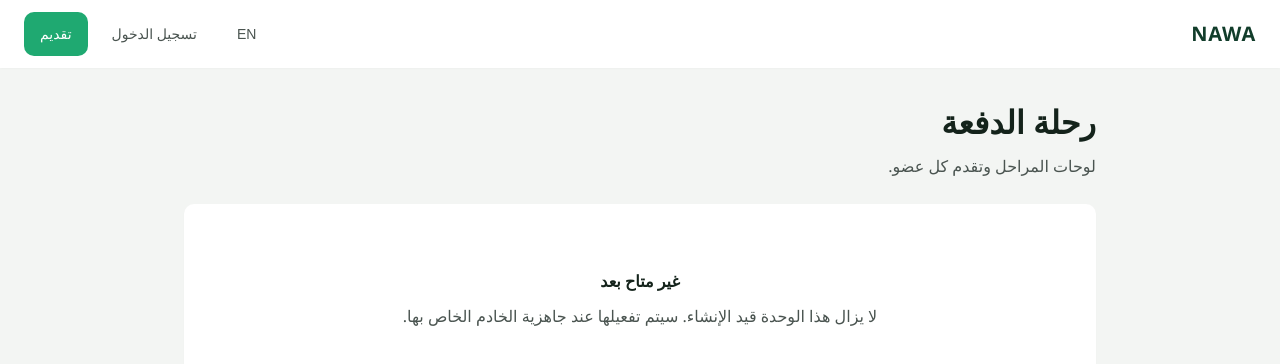
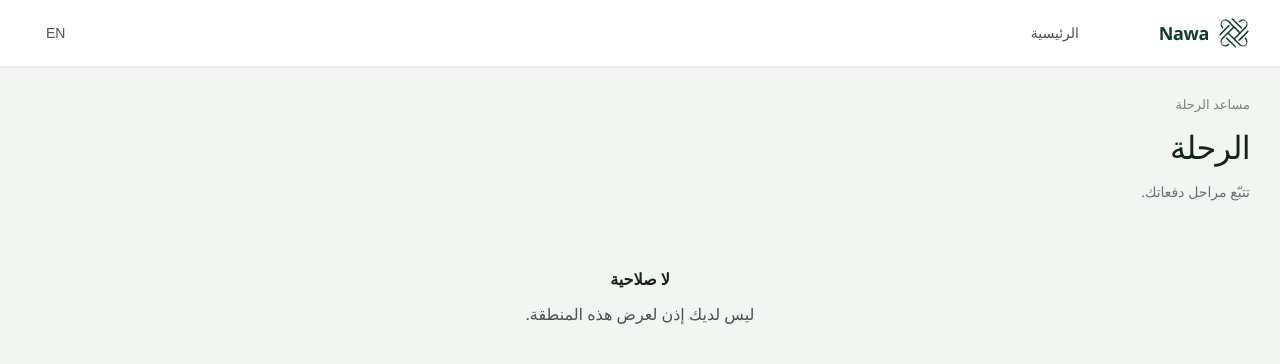
Before and after one commit to abdulwaarith0/nawa, a Next.js app in the folder apps/web/: page /journey in a window 1280 px wide. Shown: the top 364 px of the page. Built offline with nearby package versions, Linux system fonts and the light colour scheme; no server answers.

Commit message:
feat: refactor JourneyWrapper to implement milestone tracking with BoardTab and TimelineTab

```diff
--- a/apps/web/src/libs/JourneyWrapper/index.tsx
+++ b/apps/web/src/libs/JourneyWrapper/index.tsx
@@ -1,34 +1,48 @@
 "use client";
 
-import { ComingSoon } from "@/components";
+import { EmptyState, Tabs } from "@/components";
+import { usePermissions } from "@/hooks/Auth";
 import { useT } from "@/i18n/useT";
-import { TopNav } from "@/layouts";
+import { ConsoleShell, Guard } from "@/layouts";
+import { useMemo } from "react";
+import BoardTab from "./BoardTab";
+import TimelineTab from "./TimelineTab";
+import "./styles.css";
 
-// Cohort journey home (surface map §8, `/journey`, member view — TopNav).
-// Milestone boards land in slice 07; placeholder state for now.
+// Journey home (07-journey-copilot.md §5, `/journey`). Deliverable A only —
+// milestone tracking. The Assistant (RAG chat) and Digests tabs the design
+// mock shows have no backend yet (no routes/services exist for either);
+// building them now would mean fabricating a chat interface with nothing
+// real behind it, so they're left out until that backend ships.
 export default function JourneyWrapper() {
-  const t = useT("console");
+  const t = useT("journey");
+  const { has } = usePermissions();
+  const canManage = has("nawa:journey:manage");
+  const canTrack = has("nawa:journey:progress");
+
+  const items = useMemo(() => {
+    const list = [];
+    if (canManage) list.push({ id: "board", label: t("tabs.board"), content: <BoardTab /> });
+    if (canTrack)
+      list.push({ id: "timeline", label: t("tabs.timeline"), content: <TimelineTab /> });
+    return list;
+  }, [canManage, canTrack, t]);
 
   return (
-    <>
-      <TopNav />
-      <main
-        style={{
-          maxWidth: 960,
-          marginInline: "auto",
-          padding: "var(--nw-space-8) var(--nw-space-6)",
-        }}
-      >
-        <h1 className="nw-display" style={{ fontSize: "var(--nw-text-3xl)" }}>
-          {t("modules.journey.title")}
-        </h1>
-        <p
-          style={{ color: "var(--nw-ink-600)", marginBlock: "var(--nw-space-2) var(--nw-space-6)" }}
-        >
-          {t("modules.journey.subtitle")}
-        </p>
-        <ComingSoon />
-      </main>
-    </>
+    <ConsoleShell>
+      <div className="nw-shell">
+        <div className="nw-page-head">
+          <div>
+            <div className="nw-page-eyebrow">{t("eyebrow")}</div>
+            <h1 className="nw-page-title">{t("title")}</h1>
+            <p className="nw-page-sub">{t("subtitle")}</p>
+          </div>
+        </div>
+
+        <Guard permission="nawa:console:journey">
+          {items.length === 0 ? <EmptyState headline={t("noAccess")} /> : <Tabs items={items} />}
+        </Guard>
+      </div>
+    </ConsoleShell>
   );
 }
```
